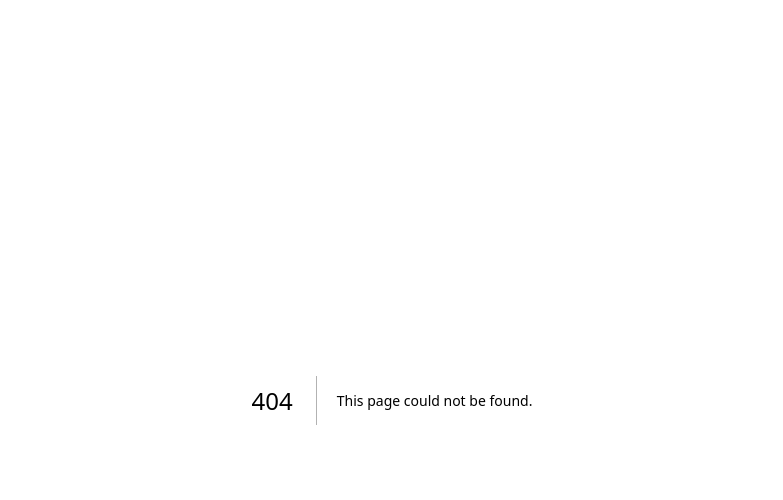
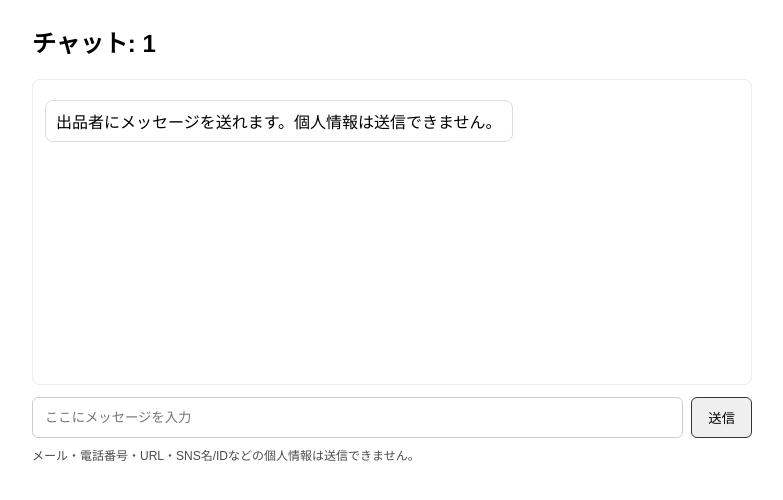
Before and after one commit to gggceo/protov2-3, a Next.js app: page /chat/1 in a window 1280 px wide. Before the commit this address had no page. Shown: the top 500 px of the page, without its empty margins (248-1031 px from the left). Built offline with nearby package versions, Linux system fonts and the light colour scheme.

Commit message:
page.tsx を作成

```diff
--- /dev/null
+++ b/app/chat/[roomId]/page.tsx
@@ -0,0 +1,85 @@
+"use client";
+
+import { useEffect, useRef, useState } from "react";
+
+function getSavedRef() {
+  if (typeof window === "undefined") return null;
+  return localStorage.getItem("referrer_code");
+}
+
+export default function ChatPage({ params }: { params: { roomId: string } }) {
+  const [msgs, setMsgs] = useState<{ role: "me"|"sys"; text: string }[]>([
+    { role: "sys", text: "出品者にメッセージを送れます。個人情報は送信できません。" }
+  ]);
+  const [text, setText] = useState("");
+  const [busy, setBusy] = useState(false);
+  const ref = useRef<HTMLDivElement>(null);
+
+  useEffect(() => { ref.current?.scrollIntoView({ behavior: "smooth" }); }, [msgs]);
+
+  async function send() {
+    if (!text.trim()) return;
+    setBusy(true);
+    setMsgs(m => [...m, { role: "me", text }]);
+    try {
+      const res = await fetch("/api/chat/send", {
+        method: "POST",
+        headers: { "content-type": "application/json" },
+        body: JSON.stringify({ roomId: params.roomId, message: text, ref: getSavedRef() })
+      });
+      const json = await res.json();
+      if (!res.ok) {
+        setMsgs(m => [...m, { role: "sys", text: json.error || "送信に失敗しました。" }]);
+      } else {
+        setMsgs(m => [...m, { role: "sys", text: json.reply }]);
+      }
+    } catch {
+      setMsgs(m => [...m, { role: "sys", text: "ネットワークエラーです。" }]);
+    } finally {
+      setText("");
+      setBusy(false);
+    }
+  }
+
+  return (
+    <main style={{ padding: 24, maxWidth: 720, margin: "0 auto" }}>
+      <h2 style={{ marginTop: 0 }}>チャット: {params.roomId}</h2>
+
+      <div style={{ border: "1px solid #eee", borderRadius: 8, padding: 12, minHeight: 280 }}>
+        {msgs.map((m, i) => (
+          <div key={i} style={{
+            textAlign: m.role === "me" ? "right" : "left",
+            margin: "8px 0"
+          }}>
+            <span style={{
+              display: "inline-block",
+              background: m.role === "me" ? "#f0f0f0" : "#fff",
+              border: "1px solid #ddd",
+              borderRadius: 8,
+              padding: "8px 10px",
+              maxWidth: "85%"
+            }}>{m.text}</span>
+          </div>
+        ))}
+        <div ref={ref} />
+      </div>
+
+      <div style={{ display: "flex", gap: 8, marginTop: 12 }}>
+        <input
+          value={text}
+          onChange={e => setText(e.target.value)}
+          onKeyDown={e => e.key === "Enter" ? send() : null}
+          placeholder="ここにメッセージを入力"
+          style={{ flex: 1, padding: "10px 12px", borderRadius: 6, border: "1px solid #ccc" }}
+        />
+        <button onClick={send} disabled={busy} style={{ padding: "10px 16px", borderRadius: 6, border: "1px solid #333" }}>
+          送信
+        </button>
+      </div>
+
+      <p style={{ fontSize: 12, opacity: .7, marginTop: 8 }}>
+        メール・電話番号・URL・SNS名/IDなどの個人情報は送信できません。
+      </p>
+    </main>
+  );
+}
```
